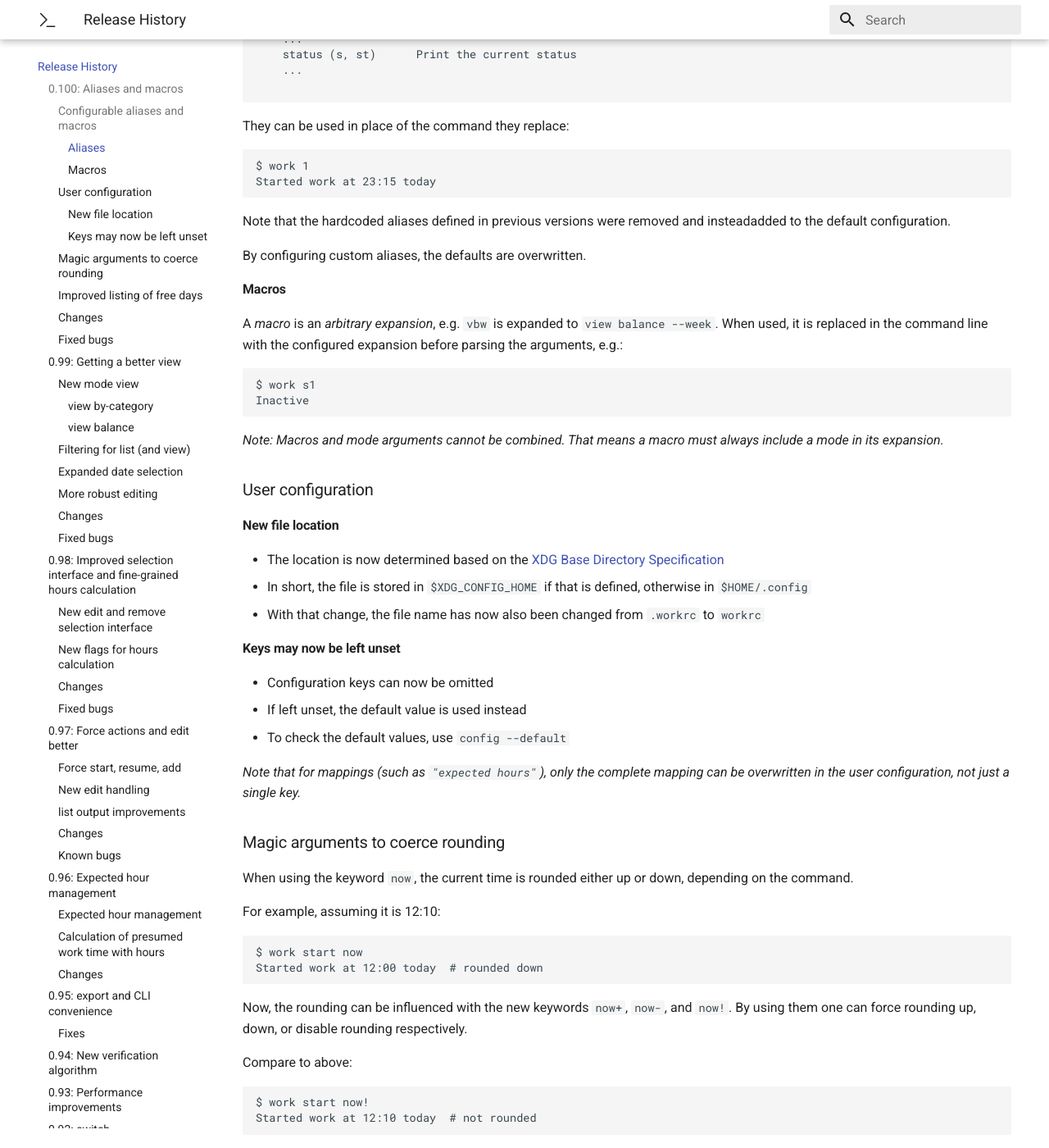
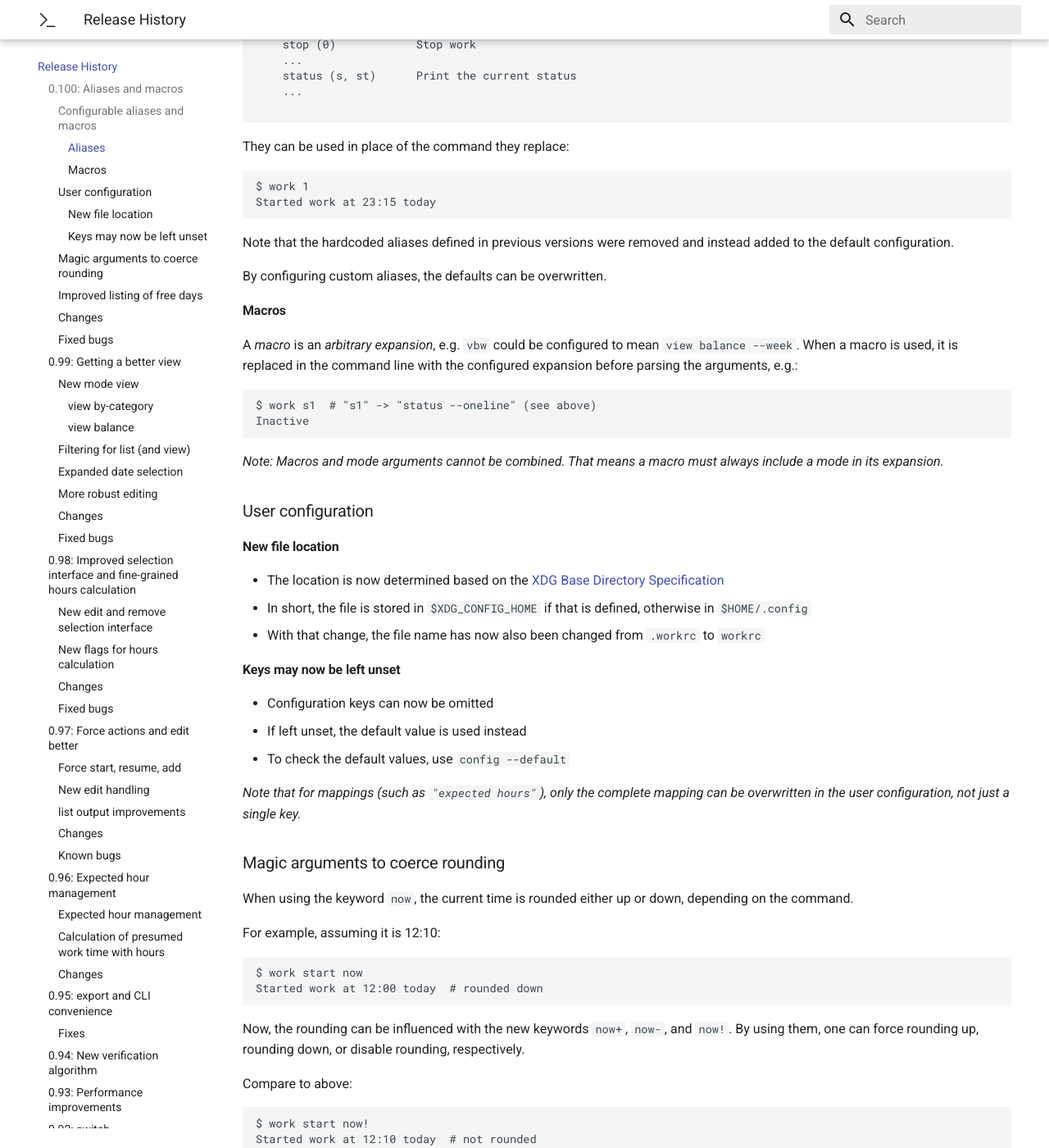
Before and after one commit to vauhochzett/work-docs, an MkDocs documentation site: the page built from docs/releases.md, in a window 1280 px wide and 1400 px high, scrolled down 841 px. Shown: the whole window at 82% size. Built offline with MkDocs 1.6.1 and Material for MkDocs 9.7.7, drawn with Linux system fonts in a browser that asks for light colours; some of the changed text lies outside the part shown.

Commit message:
Releases: Fixes v0.100.0

````diff
--- a/docs/releases.md
+++ b/docs/releases.md
@@ -23,7 +23,7 @@
 
 #### Aliases
 
-An *alias* is a *short name for a mode*, e.g. `ls` for `list`. Running `work --help` will print any configured aliases (shortened):
+An *alias* is a *short name for a mode*, e.g. `ls` for `list`. Running `work --help` will show any configured aliases. For the example above, this would look as follows (shortened):
 
 ```
 $ work --help
@@ -46,16 +46,16 @@
 Started work at 23:15 today
 ```
 
-Note that the hardcoded aliases defined in previous versions were removed and insteadadded to the default configuration.
+Note that the hardcoded aliases defined in previous versions were removed and instead added to the default configuration.
 
-By configuring custom aliases, the defaults are overwritten.
+By configuring custom aliases, the defaults can be overwritten.
 
 #### Macros
 
-A *macro* is an *arbitrary expansion*, e.g. `vbw` is expanded to `view balance --week`. When used, it is replaced in the command line with the configured expansion before parsing the arguments, e.g.:
+A *macro* is an *arbitrary expansion*, e.g. `vbw` could be configured to mean `view balance --week`. When a macro is used, it is replaced in the command line with the configured expansion before parsing the arguments, e.g.:
 
 ```
-$ work s1
+$ work s1  # "s1" -> "status --oneline" (see above)
 Inactive
 ```
 
@@ -87,7 +87,7 @@
 Started work at 12:00 today  # rounded down
 ```
 
-Now, the rounding can be influenced with the new keywords `now+`, `now-`, and `now!`. By using them one can force rounding up, down, or disable rounding respectively.
+Now, the rounding can be influenced with the new keywords `now+`, `now-`, and `now!`. By using them, one can force rounding up, rounding down, or disable rounding, respectively.
 
 Compare to above:
 
````
Also changed, not shown: other parts of docs/releases.md (+5 -5 lines).
